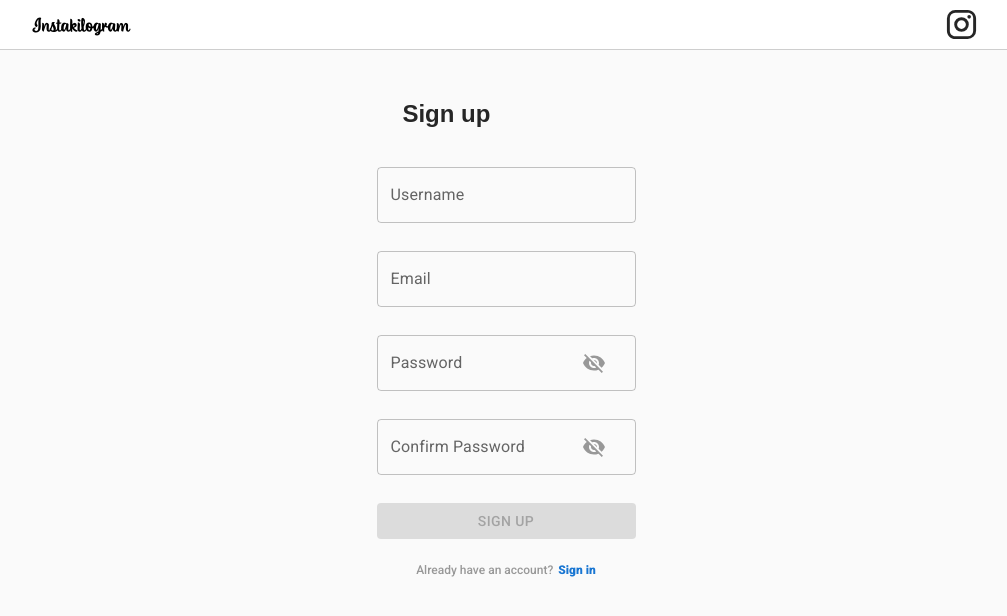
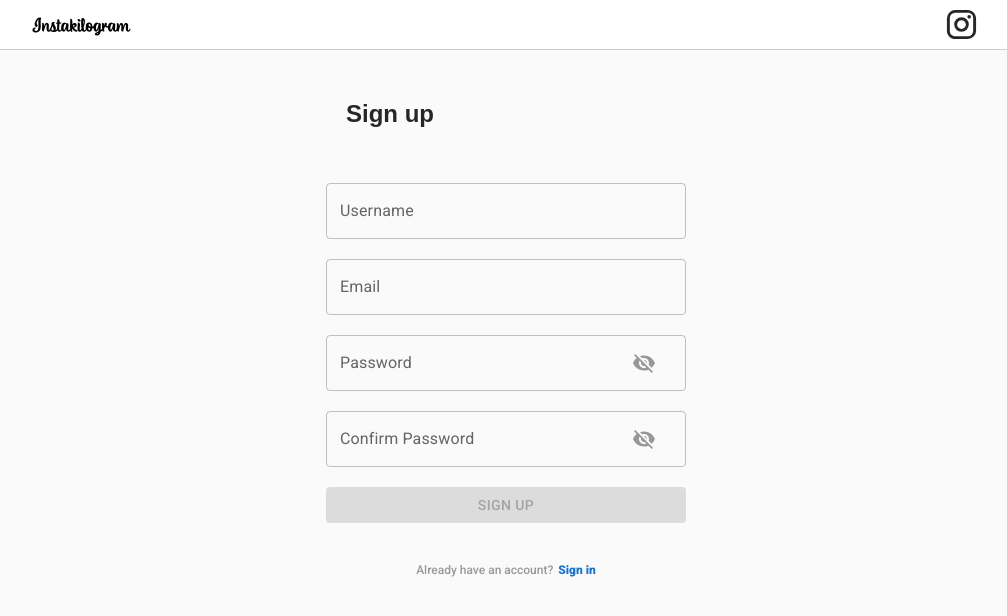
Before and after one commit to AntoniakKacper/InstaUi, a React (Create React App) app: page / in a window 1280 px wide. Shown: the top 616 px of the page, without its empty margins (134-1141 px from the left). Built offline with nearby package versions, Linux system fonts and the light colour scheme; no server answers.

Commit message:
CI: deploy changes

```diff
--- a/package.json
+++ b/package.json
@@ -17,6 +17,7 @@
     "@types/react-dom": "^17.0.11",
     "axios": "^0.24.0",
     "browser-image-compression": "^1.0.17",
+    "gh-pages": "^3.2.3",
     "moment": "^2.29.1",
     "node-sass": "^6.0.1",
     "react": "^17.0.2",
@@ -37,11 +38,14 @@
     "web-vitals": "^1.1.2",
     "yup": "^0.32.11"
   },
+  "homepage": "https://AntoniakKacper.github.io/InstaUi",
   "scripts": {
     "start": "react-scripts start",
     "build": "react-scripts build",
     "test": "react-scripts test",
-    "eject": "react-scripts eject"
+    "eject": "react-scripts eject",
+    "predeploy": "npm run build",
+    "deploy": "gh-pages -d build"
   },
   "eslintConfig": {
     "extends": [
--- a/src/pages/auth/authStyles.scss
+++ b/src/pages/auth/authStyles.scss
@@ -5,6 +5,8 @@
   align-items: center;
   min-height: 400px;
   padding-top: 50px;
+  width: 100%;
+  max-width: 400px;
 }
 
 .auth__header {
@@ -75,13 +77,16 @@
   justify-content: space-around;
   flex-direction: column;
   max-width: 400px;
+  padding: 20px;
 
   &-sign-in {
     min-height: 250px;
+    width: 100%;
   }
 
   &-sign-up {
     min-height: 400px;
+    width: 100%;
   }
 }
 
--- a/src/routes/RoutesConfig.tsx
+++ b/src/routes/RoutesConfig.tsx
@@ -4,7 +4,7 @@ import { SignIn } from "pages/auth/SignIn";
 import { SignUp } from "pages/auth/SignUp";
 import { Home } from "pages/home/Home";
 import React, { useEffect } from "react";
-import { BrowserRouter as Router, Route, Routes } from "react-router-dom";
+import { HashRouter, Route, Routes } from "react-router-dom";
 import { ProtectedRoute } from "./ProtectedRoute";
 import { PublicRoute } from "./PublicRoute";
 import { RootState } from "store";
@@ -22,7 +22,7 @@ export const RoutesConfig: React.FC<RoutesProps> = () => {
 
   useEffect(() => {}, []);
   return (
-    <Router>
+    <HashRouter>
       <Navbar />
       <div className="content-wrapper">
         <Routes>
@@ -95,6 +95,6 @@ export const RoutesConfig: React.FC<RoutesProps> = () => {
         </Routes>
       </div>
         {authenticated && <BottomNavbar />}
-    </Router>
+    </HashRouter>
   );
 };
--- a/src/utils/axiosInstance.ts
+++ b/src/utils/axiosInstance.ts
@@ -2,7 +2,7 @@ import axios, {AxiosRequestConfig, AxiosResponse} from 'axios';
 import {store} from '../store';
 import {RESET_AUTH} from "../store/types/types"
 
-const baseURL = 'http://127.0.0.1:8000/api';
+const baseURL = process.env.REACT_APP_API_URL;
 
 const axiosCustom = axios.create({
     baseURL: baseURL
```
Also changed, not shown: 2 other files (tests, documents, lock files or other folders).
